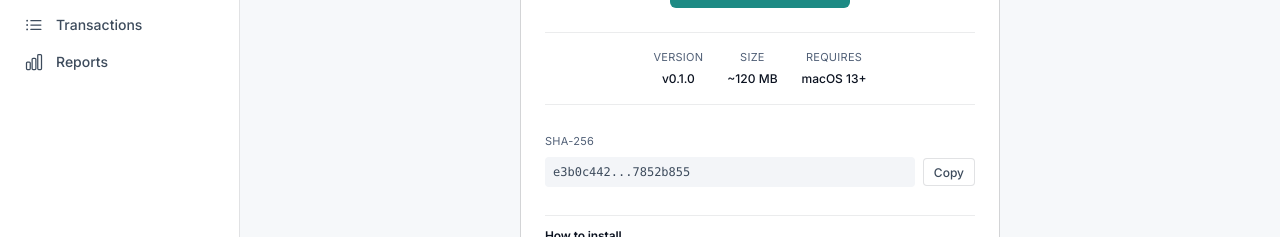
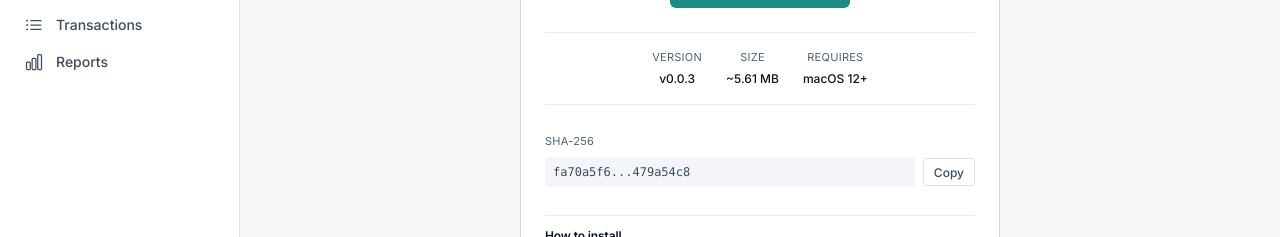
Before and after one commit to vAWK3/mutaba3a, a React (Vite) app: page /download in a window 1280 px wide. Shown: the part 198-435 px from the top of the page. Built offline with nearby package versions, Linux system fonts and the light colour scheme.

Commit message:
updated download page version

```diff
--- a/src/pages/download/DownloadPage.tsx
+++ b/src/pages/download/DownloadPage.tsx
@@ -9,13 +9,13 @@ import './DownloadPage.css';
 // Configuration - edit these values as needed
 // ============================================
 const DOWNLOAD_CONFIG = {
-  dmgLatestUrl: 'https://downloads.example.com/mutaba3a-latest.dmg',
-  dmgVersionUrl: 'https://downloads.example.com/mutaba3a-0.1.0-macos.dmg',
-  version: '0.1.0',
-  fileSize: '~120 MB',
-  minMacos: 'macOS 13+',
-  sha256: 'e3b0c44298fc1c149afbf4c8996fb92427ae41e4649b934ca495991b7852b855',
-  releaseNotesUrl: 'https://example.com/releases',
+  dmgLatestUrl: 'https://github.com/vAWK3/mutaba3a/commits/v0.0.3',
+  dmgVersionUrl: 'https://github.com/vAWK3/mutaba3a/releases/download/v0.0.3/mutaba3a-v0.0.3-macos-universal.dmg',
+  version: '0.0.3',
+  fileSize: '~5.61 MB',
+  minMacos: 'macOS 12+',
+  sha256: 'fa70a5f6658919cdefe37a58bee46277840dd53e072246de7c6531b2479a54c8',
+  releaseNotesUrl: 'https://github.com/vAWK3/mutaba3a/commits/v0.0.3',
 };
 
 function truncateChecksum(checksum: string): string {
```
